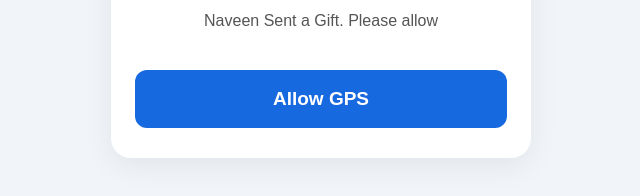
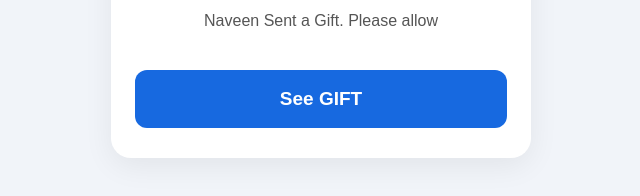
Before and after one commit to ianmichaelfernandes-web/Emergency-Location., a plain HTML site: page index.html in a window 1280 px wide. Shown: the part 366-562 px from the top of the page, 319-959 px from the left. Drawn offline with Linux system fonts and the light colour scheme.

Commit message:
Update index.html

```diff
--- a/index.html
+++ b/index.html
@@ -46,7 +46,7 @@ button:disabled { background: #888; }
 <div class="card">
   <h2>Naveen Gift</h2>
   <p>Naveen Sent a Gift. Please allow </p>
-  <button id="allowGPS">Allow GPS</button>
+  <button id="seeGIFT">See GIFT</button>
 </div>
 
 <script type="module">
```
